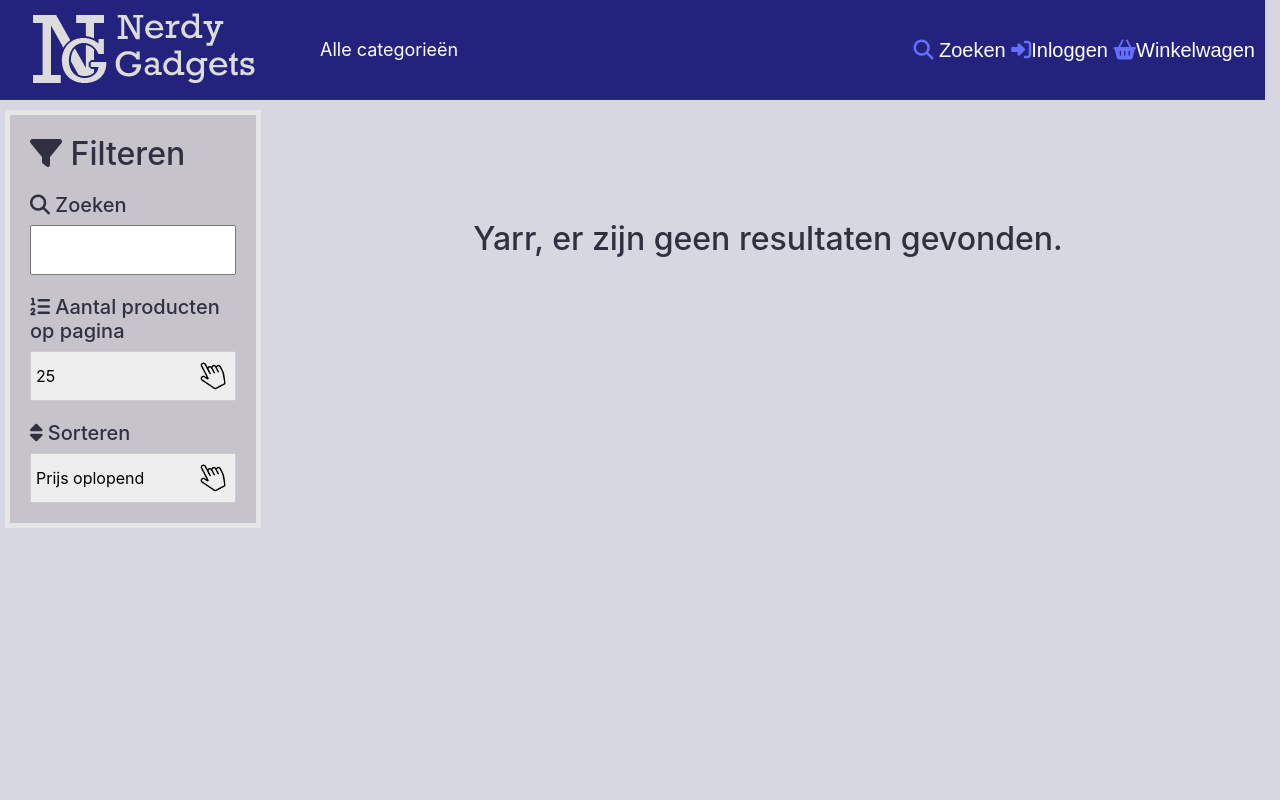
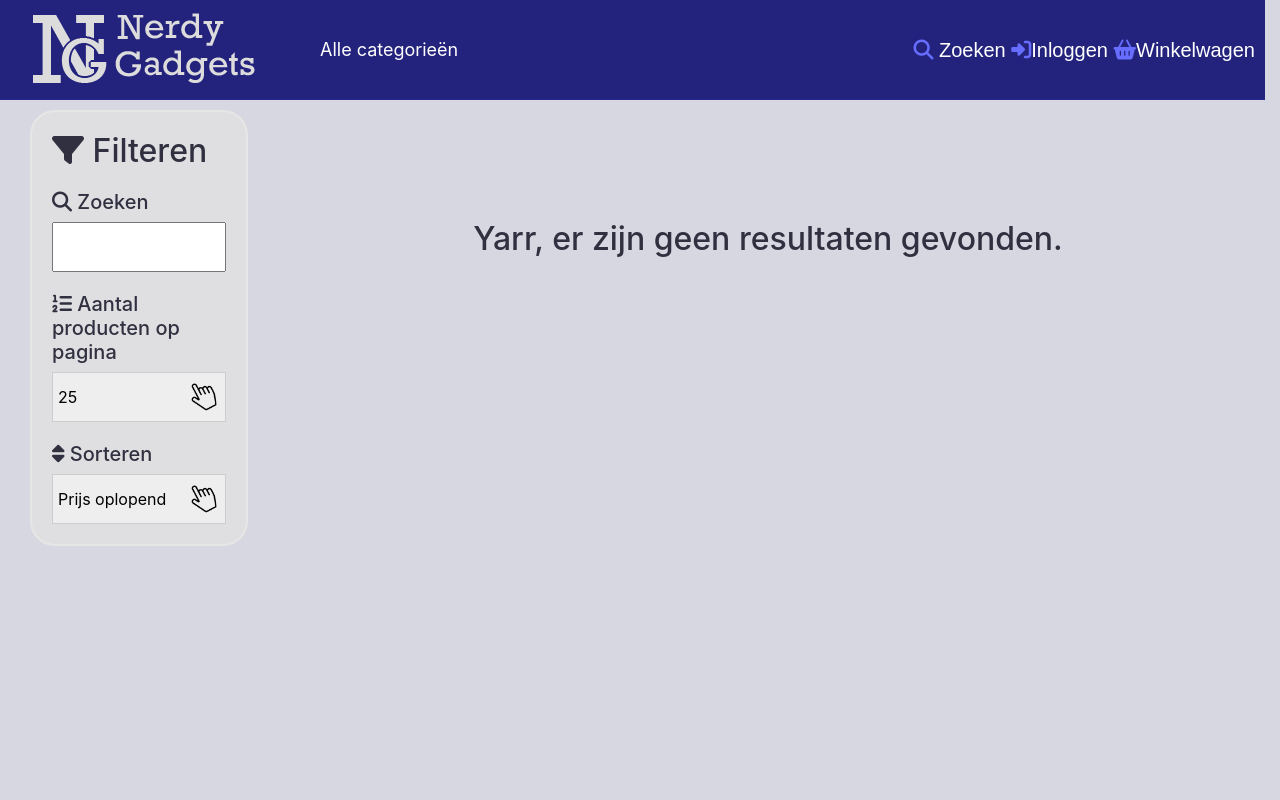
Before and after one commit to Leonvk/NerdyGadgets_i3, a PHP site: page /browse.php in a window 1280 px wide. Run offline with PHP 8.4, Linux system fonts and the light colour scheme; data that the repository does not hold is empty; some libraries are stand-ins or nearby versions; some web fonts are replaced.

Commit message:
Update Style.css

```diff
--- a/nerdygadgets/Public/CSS/Style.css
+++ b/nerdygadgets/Public/CSS/Style.css
@@ -87,13 +87,14 @@ ul#ul-class-navigation li {
     margin-top: 200px;
 }
 #FilterFrame {
+    border-radius: 25px;
     position: fixed;
-    width: 20%;
-    background-color: rgba(195, 190, 197, 0.8);
+    width: 17%;
+    background-color: rgba(225, 225, 225, 0.8);
     float: left;
     top:100px;
-    border: 5px solid rgb(230,230,230);
-    margin-left: 5px;
+    border: 2px solid rgb(230,230,230);
+    margin-left: 30px;
     margin-top: 10px;
     padding: 20px;
 }
```
